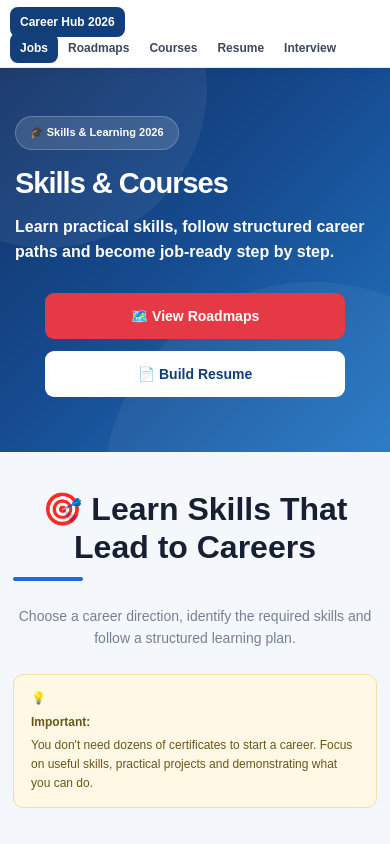
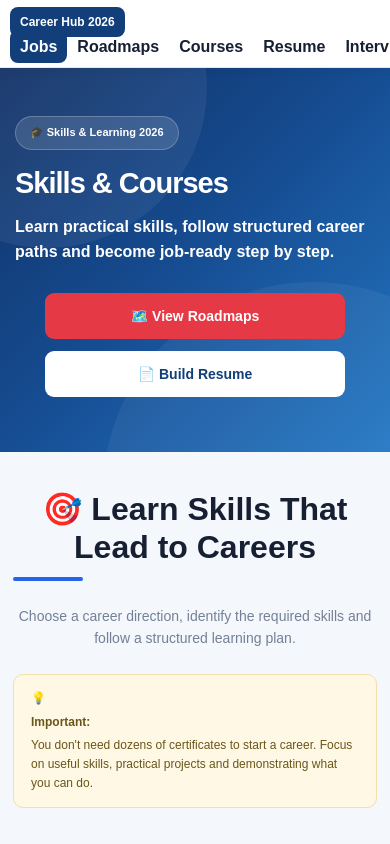
Before and after one commit to chglory8888-dev/govt-jobs-2026, a Next.js app: page /courses in a window 390 px wide. Shown: the top 844 px of the page. Built offline with nearby package versions, Linux system fonts and the light colour scheme.

Commit message:
Update globals.css

```diff
--- a/styles/globals.css
+++ b/styles/globals.css
@@ -1144,3 +1144,27 @@ footer {
   color: inherit;
   text-decoration: none;
 }
+/* TOP NAVIGATION - BIGGER & HIGHLIGHTED */
+
+.nav-links a {
+  font-size: 17px;
+  font-weight: 700;
+  padding: 10px 14px;
+  border-radius: 8px;
+  color: #172033;
+  transition: all 0.2s ease;
+}
+
+.nav-links a:hover {
+  color: #2563eb;
+  background: #eef4ff;
+  transform: translateY(-1px);
+}
+
+/* MOBILE */
+@media (max-width: 768px) {
+  .nav-links a {
+    font-size: 16px;
+    padding: 8px 10px;
+  }
+}
```
